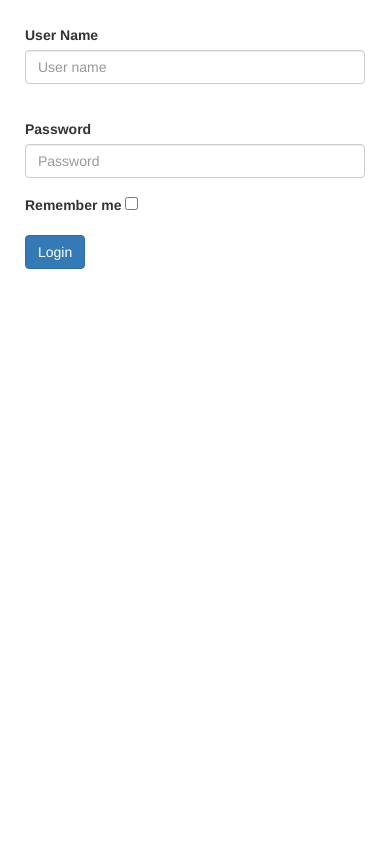
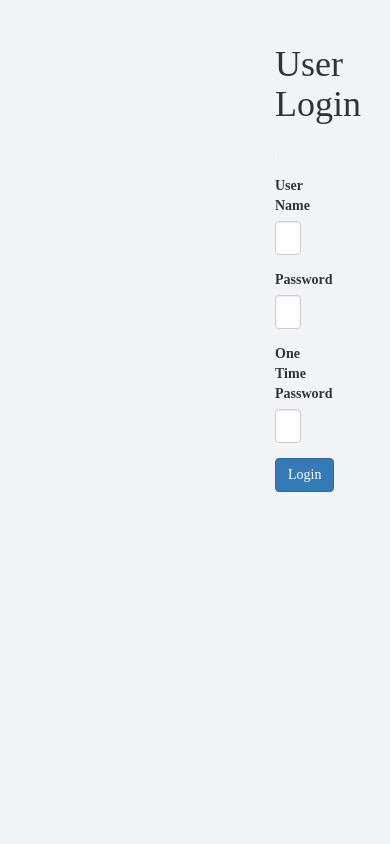
Before and after one commit to ShujaAbbas/mongo-server, a Flask app: page / in a window 390 px wide; the page is wider, and only the part inside the window is pictured. Run offline with Flask 2, Linux system fonts and the light colour scheme; some libraries are stand-ins or nearby versions; some web fonts are replaced.

Commit message:
UI enhancements

```diff
--- a/app/routes.py
+++ b/app/routes.py
@@ -2,7 +2,9 @@ import webbrowser
 import pyotp
 import qrcode
 import qrcode.image.svg
-from StringIO import StringIO
+import StringIO
+import hashlib
+import base64
 from flask import jsonify, abort, make_response, request, render_template, send_file
 from flask_pymongo import PyMongo
 from flask_httpauth import HTTPBasicAuth
@@ -46,48 +48,42 @@ def validate_registration():
 		response[0].get("name")
 		return jsonify({"result": "User name already exists"})
 	except:
-		# mongo.db.users.insert({"name": username, "password": password})
+		mongo.db.users.insert({"name": username, "password": password})
 		return jsonify({"result": "True"})
 
 @app.route("/todo/api/v1.0/TFA", methods=['GET', 'POST'])
 def authentication():
 	"""
-	Module to test the functionality of the python one time password library
+	Module to implement the functionality of the python one time password library
 	"""
 
 	USER_NAME = request.args.get("username")
 	ISSUER_NAME = "Elastica Inc"
 
+	secret_key = base64.b32encode(hashlib.md5(USER_NAME).digest())[:16]
+
 	# Initializing time based OTP object
-	TOTP = pyotp.TOTP("REGSTRATELASTICA")
+	TOTP = pyotp.TOTP(secret_key)
 
 	# Generating the code at current time
 	CODE = TOTP.now()
-	factory = qrcode.image.svg.SvgImage
 
 	print CODE
-	data = pyotp.totp.TOTP('REGSTRATELASTICA').provisioning_uri(USER_NAME, issuer_name=ISSUER_NAME)
+	data = TOTP.provisioning_uri(USER_NAME, issuer_name=ISSUER_NAME)
 	IMG = qrcode.make(data)
+
+	link = "https://api.qrserver.com/v1/create-qr-code/?size=300x300&data="+data
+
 	# IMG.show()
+	# IMG.save('JPEG', quality=70)
+	# IMG.save('qr.jpg','JPEG')
 
-	img_io = StringIO()
-	IMG.save(img_io, 'JPEG', quality=70)
-	img_io.seek(0)
-	final_image = send_file(img_io, mimetype='image/jpeg')
+	# img_io = StringIO()
+	# IMG.save(img_io, 'JPEG', quality=70)
+	# img_io.seek(0)
+	# final_image = send_file(img_io, mimetype='image/jpeg')
 
-
-	image = "<img src='"+str(final_image)+"'>"
-
-	# USER_CODE = input("Please input the OTP to login: ")
-
-	# if int(USER_CODE) == int(TOTP.now()):
-	# 	print "Success"
-	# else:
-	# 	print "Failure"
-
-
-
-	return render_template("authentication.html", img=image)
+	return render_template("authentication.html", qr_source=link)
 
 
 @app.route("/")
@@ -155,28 +151,42 @@ def greet():
 	try:
 		username = request.json[0].get("value", "")
 		password = request.json[1].get("value", "")
+		otp = request.json[2].get("value", "")
+
+		secret_key = base64.b32encode(hashlib.md5(username).digest())[:16]
+		TOTP = pyotp.TOTP(secret_key)
+
+		print "\n\nTOTP.now(): {} and TOTP.user(): {}\n\n".format(TOTP.now(), otp)
 
 		response = mongo.db.users.find({"name": username},
                 	{"password": 1, "_id": 0})
-		if response is None:
-			abort(400)
 
+		try:
+			response[0]
+		except:
+			return jsonify({"result": "User does not exist"})
 
 		if response[0].get("password", "") == password:
+			if int(otp) != int(TOTP.now()):
+				return jsonify({"result": "One Time Password not Correct"})
+
 			return jsonify({"result": "True"}), 200
 		else:
-			return jsonify({"result": "False"}), 200
+			return jsonify({"result": "Wrong password"}), 200
 
-		return jsonify({"result": "False"}), 200
+		return jsonify({"result": "User does not exist"}), 200
 
 	except Exception as e:
 		print str(e)
-		return jsonify({"result": "False"}), 200
+		return jsonify({"result": "Please fill the form correctly"}), 200
 
 
-@app.route("/test", methods=["GET"])
+@app.route("/test")
 def test():
-	return render_template("hello.html")
+	strIO = StringIO.StringIO()
+	strIO.write('Hello from Dan Jacob and Stephane Wirtel !')
+	strIO.seek(0)
+	return send_file(strIO,attachment_filename="qr.jpg",as_attachment=True)
 
 if __name__ == '__main__':
 	app.run(debug=False)
--- /dev/null
+++ b/app/static/css/main.css
@@ -0,0 +1,14 @@
+@font-face {
+    font-family: princeps;
+    src: url("OptimusPrincepsSemiBold.ttf");
+}
+
+body{
+	font-family: princeps;
+	background-color: #f2f4f7;
+}
+
+.main-form {
+	padding-left: 250px;
+	padding-right: 250px;
+}
--- a/app/templates/form.html
+++ b/app/templates/form.html
@@ -5,11 +5,13 @@
 		<script src="https://cdnjs.cloudflare.com/ajax/libs/modernizr/2.8.3/modernizr.min.js"></script>
 		<script src="https://maxcdn.bootstrapcdn.com/bootstrap/3.3.7/js/bootstrap.min.js"></script>
 		<link rel="stylesheet" href="https://maxcdn.bootstrapcdn.com/bootstrap/3.3.7/css/bootstrap.min.css">
+		<link rel="stylesheet" href="/static/css/main.css">
 
 		<script type="text/javascript">
 
 				function loginRequest(e) {
 					var formData = JSON.stringify($("#loginForm").serializeArray());
+					var jsonResult;
 					console.log("here");
 					$.ajax({
 
@@ -28,13 +30,7 @@
 								console.log("Trueeee");
 
 								localStorage.setItem("name", JSON.parse(formData)[0].value);
-								var isChecked;
-								if (JSON.parse(formData)[2] !== void(0)){
-									console.log("Just checking: " + JSON.parse(formData)[2]);
-									isChecked = "true";
-								}else{
-									isChecked = "false";
-								}
+								var isChecked = true;
 
 								localStorage.setItem("remember", isChecked);
 
@@ -47,6 +43,7 @@
 
 								return false;
 							}else{
+								jsonResult = json.result;
 								console.log("Falseeee");
 								return false;
 							}
@@ -73,6 +70,8 @@
 						dataType: "json",
 						contentType : "application/json"
 					});
+
+					$("#alertDiv").html(jsonResult).css("visibility", "visible");
 				}
 		</script>
 
@@ -90,20 +89,20 @@
 			if (username !== null){
 				var pageURL = "/todo/api/v1.0/tasks?username="+localStorage.getItem("name");
 				console.log("Direct Link: " + pageURL);
-				window.open(pageURL);
 				location.href = pageURL;
 			}
 		</script>
 
 		<div class="container" style="padding: 25px;">
 
-			<div class="row">
-				<div class="col-md-6">
-
-					<form id="loginForm" onsubmit="loginRequest()">
+			<div class="row main-form">
+				<div class="col-md-12">
+					<h1 style="text-align: center;">User Login</h1><br>
+					<div style="border: 1px solid white;"></div><br>
+					<form id="loginForm" onsubmit="loginRequest(); return false;">
 						<div class="form-group">
 							<label for="name">User Name</label>
-							<input class="form-control" id="name" type="text" name="name" placeholder="User name"><br>
+							<input class="form-control" id="name" type="text" name="name" placeholder="User name">
 						</div>
 
 						<div class="form-group">
@@ -112,18 +111,21 @@
 						</div>
 
 						<div class="form-group">
-							<label for="remember">Remember me</label>
-							<input type="checkbox" id="remember" name="remember">
+							<label for="otp">One Time Password</label>
+							<input class="form-control" type="password" name="otp" placeholder="One time password">
 						</div>
 
 						<input class="btn btn-primary btn-md" type="submit" value="Login">
-
 					</form>
 
 				</div>
 			</div>
 
-
+			<div class="row">
+				<div class="col-md-6">
+					<div class="alert alert-danger" id="alertDiv" style="visibility: hidden;"></div>
+				</div>
+			</div>
 		</div>
 
 
--- a/app/templates/hello.html
+++ b/app/templates/hello.html
@@ -4,6 +4,7 @@
 		<script src="https://ajax.googleapis.com/ajax/libs/jquery/1.7.0/jquery.min.js"></script>
 		<script src="https://maxcdn.bootstrapcdn.com/bootstrap/3.3.7/js/bootstrap.min.js"></script>
 		<link rel="stylesheet" href="https://maxcdn.bootstrapcdn.com/bootstrap/3.3.7/css/bootstrap.min.css">
+		<link rel="stylesheet" href="/static/css/main.css">
 
 		<script>
 			$(function(){
@@ -31,9 +32,10 @@
 		<div class="container" style="padding: 25px;">
 			<div class="row">
 				<div class="col-md-12">
-					<button class="btn btn-danger btn-md" onclick="logout()">Logout</button><hr>
+					<button class="btn btn-danger btn-md" onclick="logout()" style="float: right;">Logout</button><br><br>
+					<div style="border: 1px solid white;"></div><br>
 
-					<div style="border: 2px solid grey; border-radius: 2% 2% 0% 0%; padding: 5px;">
+					<div style="border: 2px solid grey; border-radius: 10px 10px 0% 0%; padding: 5px;">
 
 						<h1 class="form-group" id="msg">Hello World</h1><hr>
 						<h4 class="form-group">Here are your tasks:</h4>
```
Also changed, not shown: app/templates/authentication.html (+27 -3 lines), app/templates/register.html (+15 -14 lines), app/static/css/OptimusPrinceps.ttf (added), qr.jpg (deleted), 4 other files.
